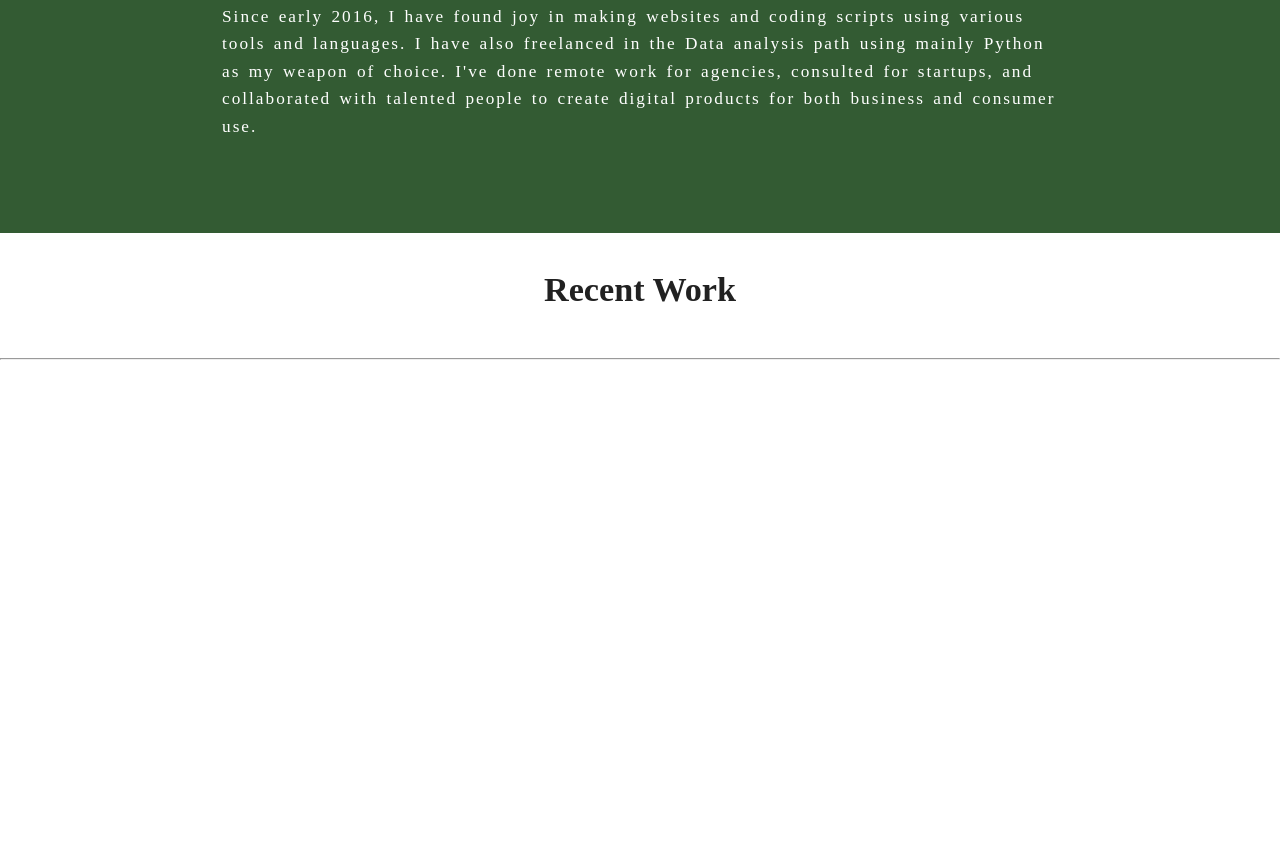
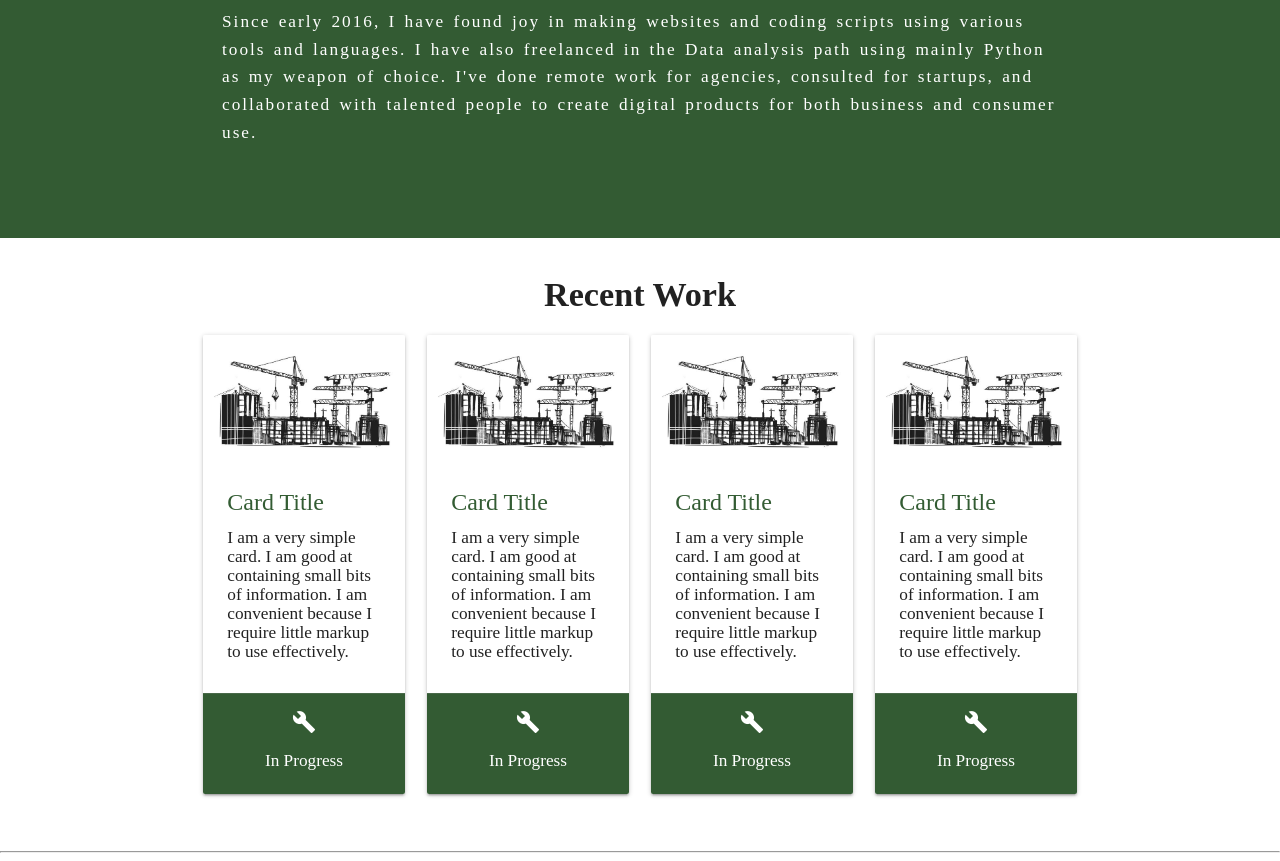
Before and after one commit to K-Jay9/K-Jay9.github.io, a plain HTML site: page index.html in a window 1280 px wide. Shown: the part 576-1437 px from the top of the page. Before the commit the page ends 937 px from the top, so only its background shows below. Drawn offline with Linux system fonts and the light colour scheme.

Commit message:
completed the recent work section

```diff
--- a/css/style.css
+++ b/css/style.css
@@ -2,7 +2,6 @@
 
 body{
     font-family: fangsong;
-    font-size: 2px;
 }
 nav{
     padding-top: 2rem;
@@ -51,5 +50,11 @@ nav{
 /* The second section ends */
 
 /* The third section */
-
+.first-action{
+    color: white;
+    background-color:  rgba(3, 53, 3, 0.808) !important;
+}
+.ctitle{
+    color: rgba(3, 53, 3, 0.808) !important;
+}
 /* The third section ends */
--- a/index.html
+++ b/index.html
@@ -7,6 +7,8 @@
 
     <link rel="stylesheet" href="css/materialize.min.css">
     <link rel="stylesheet" href="css/style.css">
+
+    <link href="https://fonts.googleapis.com/icon?family=Material+Icons" rel="stylesheet">
 
     <!-- favicon stuff -->
     <link rel="apple-touch-icon" sizes="180x180" href="images/apple-touch-icon.png">
@@ -23,7 +25,6 @@
             <a href="/" class="brand-logo left">
                 <img src="images/favicon.ico" alt="logo">
             </a>
-            <a class="waves-effect waves-light btn right">Say Hi</a>
         </div>
     </nav>
       <!-- The navbar ends -->
@@ -62,11 +63,84 @@
               Recent Work
           </h4>
       </div>
+
+      <!-- The cards -->
       <div class="container">
-          <div class="row">
-
-          </div>
-      </div>
+        <div class="row">
+            <div class="col s6 m6 l3">
+              <div class="card first-card">
+                <div class="card-image">
+                  <img src="images/prof1.jpg">
+                </div>
+                <div class="card-content">
+                    <span class="card-title ctitle">Card Title</span>
+                  <h6>I am a very simple card. I am good at containing small bits of information.
+                  I am convenient because I require little markup to use effectively.</h6>
+                </div>
+                <div class="card-action center first-action">
+                      <i class="material-icons">build</i>
+                        <h6>
+                            In Progress
+                        </h6>
+                </div>
+              </div>
+            </div>
+            <div class="col s6 m6 l3">
+                <div class="card first-card">
+                  <div class="card-image">
+                    <img src="images/prof1.jpg">
+                  </div>
+                  <div class="card-content">
+                      <span class="card-title ctitle">Card Title</span>
+                    <h6>I am a very simple card. I am good at containing small bits of information.
+                    I am convenient because I require little markup to use effectively.</h6>
+                  </div>
+                  <div class="card-action center first-action">
+                        <i class="material-icons">build</i>
+                          <h6>
+                              In Progress
+                          </h6>
+                  </div>
+                </div>
+              </div>
+              <div class="col s6 m6 l3">
+                <div class="card first-card">
+                  <div class="card-image">
+                    <img src="images/prof1.jpg">
+                  </div>
+                  <div class="card-content">
+                      <span class="card-title ctitle">Card Title</span>
+                    <h6>I am a very simple card. I am good at containing small bits of information.
+                    I am convenient because I require little markup to use effectively.</h6>
+                  </div>
+                  <div class="card-action center first-action">
+                        <i class="material-icons">build</i>
+                          <h6>
+                              In Progress
+                          </h6>
+                  </div>
+                </div>
+              </div>
+              <div class="col s6 m6 l3">
+                <div class="card first-card">
+                  <div class="card-image">
+                    <img src="images/prof1.jpg">
+                  </div>
+                  <div class="card-content">
+                      <span class="card-title ctitle">Card Title</span>
+                    <h6>I am a very simple card. I am good at containing small bits of information.
+                    I am convenient because I require little markup to use effectively.</h6>
+                  </div>
+                  <div class="card-action center first-action">
+                        <i class="material-icons">build</i>
+                          <h6>
+                              In Progress
+                          </h6>
+                  </div>
+                </div>
+              </div>
+        </div>
+    </div>
   </section>
 
 <hr>
```
Also changed, not shown: images/prof1.jpg (added), images/prof2.jpg (added), images/prof3.jpg (added), images/prof4.png (added).
